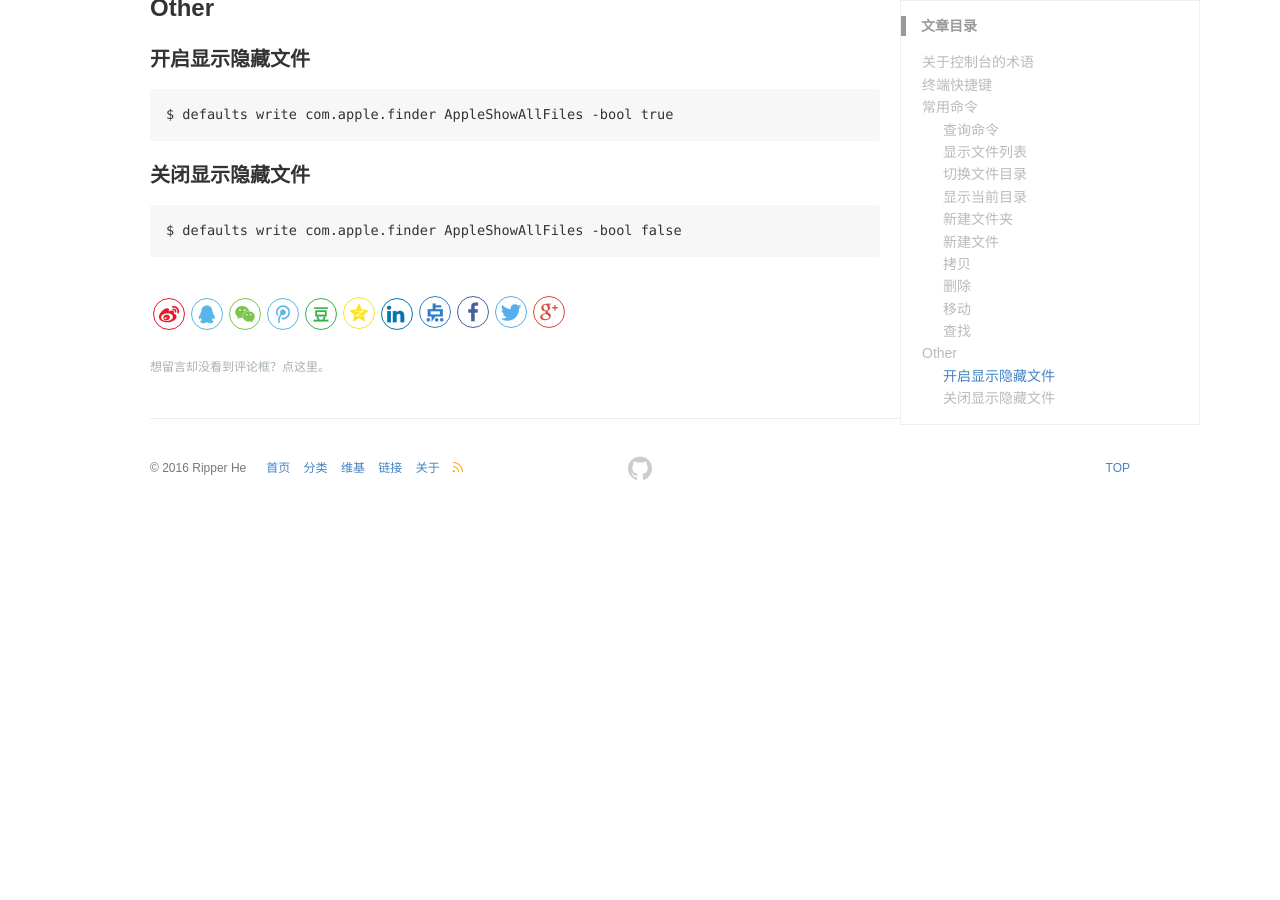
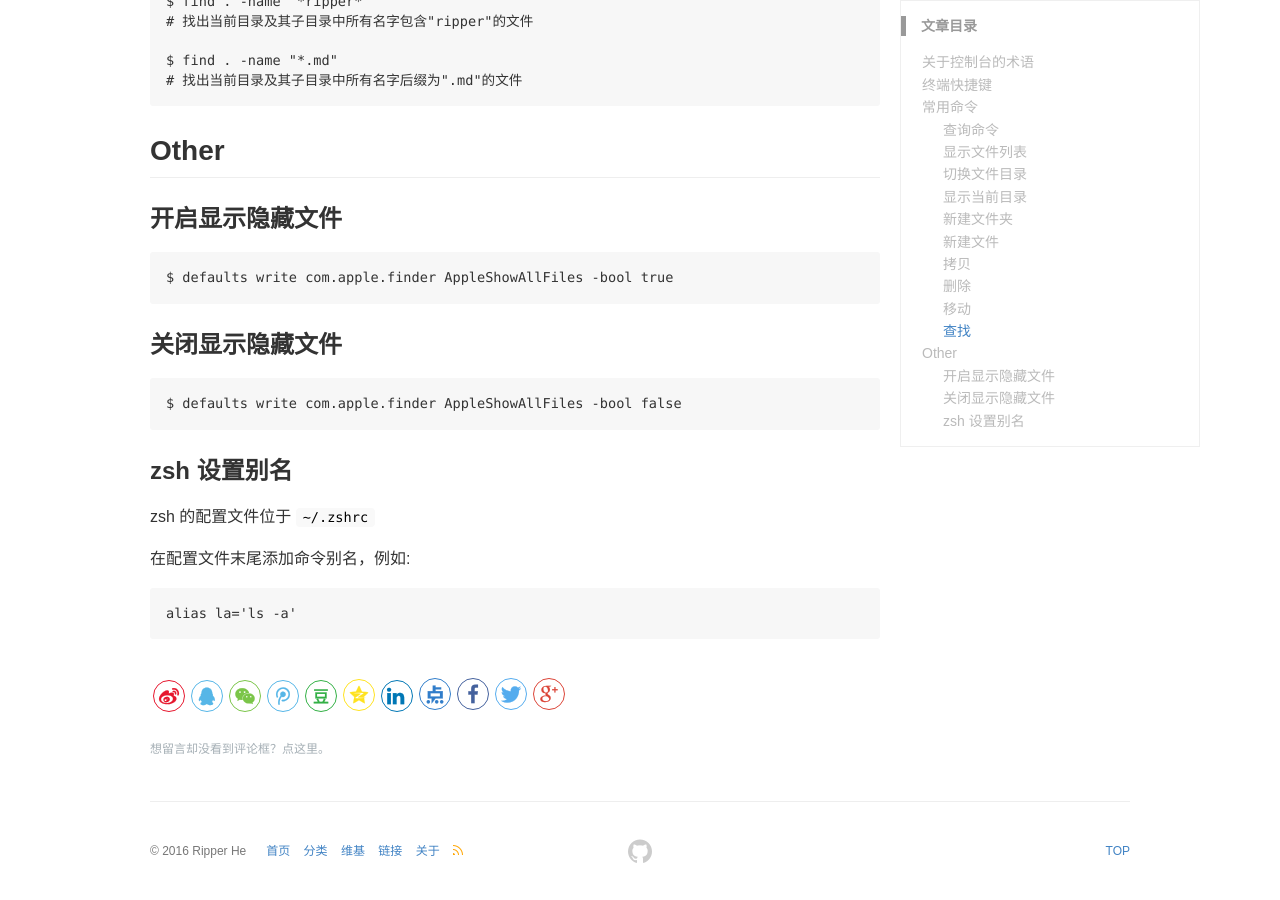
Before and after one commit to ripperhe/ripperhe.github.io, a Jekyll site: the page built from _wiki/Mac-Terminal.md, in a window 1280 px wide and 900 px high, scrolled down 2971 px. Built offline with Jekyll 4.4.1, drawn with Linux system fonts in a browser that asks for light colours; comment, search, counter and statistics services are not loaded; before the commit the page ends 3488 px from its top, so only the background shows below that.

Commit message:
修改man

````diff
--- a/_wiki/Mac-Terminal.md
+++ b/_wiki/Mac-Terminal.md
@@ -6,7 +6,7 @@ description: Mac 终端命令
 keywords: Mac, command, terminal
 ---
 
-### 关于控制台的术语
+## 关于控制台的术语
 
 | 名词 | 词义 |
 | :--- | :--- |
@@ -15,7 +15,7 @@ keywords: Mac, command, terminal
 | Prompt | 提示，这是命令行的开始。它通常提供一些上下文信息，例如你是谁，你在哪里和其他一些有用的信息。它通常显示为一个 美元符号`$`，其后是您将键入命令的地方。 |
 | Terminal | 终端，这是控制台的实际接口，让我们可以键入并执行命令。 |
 
-### 终端快捷键
+## 终端快捷键
 
 | 快捷键 | 功能 |
 | :---  | :--- |
@@ -32,9 +32,9 @@ keywords: Mac, command, terminal
 
 * 备注：其中`option + 左/右`在mac原生终端中可以使用，iTerm中不行
 
-### 常用命令
+## 常用命令
 
-#### 查询命令
+### 查询命令
 
 ```
 $ man 命令名
@@ -47,7 +47,7 @@ $ man -t cal | open -a Preview -f
 # 查询cal命令，并用Preview打开
 ```
 
-####  显示文件列表
+###  显示文件列表
 
 ```
 $ ls 参数 文件目录
@@ -56,7 +56,7 @@ $ ls 参数 文件目录
 * 参数：`-a` 显示所有文件
 * 文件夹：不输入则表示当前文件夹
 
-#### 切换文件目录
+### 切换文件目录
 
 ```
 $ cd 文件目录
@@ -68,25 +68,25 @@ $ cd 文件目录
 	* `~` 到用户目录
 	* `..` 到上一个目录
 
-#### 显示当前目录
+### 显示当前目录
 
 ```
 $ pwd
 ```
 
-#### 新建文件夹
+### 新建文件夹
 
 ```
 $ mkdir 目录名
 ```
 
-#### 新建文件
+### 新建文件
 
 ```
 $ touch 文件名
 ```
 
-#### 拷贝
+### 拷贝
 
 ```
 $ cp 参数 源文件 目标文件
@@ -96,7 +96,7 @@ $ cp 参数 源文件 目标文件
 * 源文件：如果是当前文件夹的文件，直接写文件名，否则要带上整个文件路径
 * 目标文件：如果写的是一个文件夹路径，则会将文件拷贝到那个文件路径；如果最后加了文件名，将会重命名源文件
 
-#### 删除
+### 删除
 
 ```
 $ rm 参数 文件
@@ -104,13 +104,13 @@ $ rm 参数 文件
 
 * 参数：`-rf` 强制删除
 
-#### 移动
+### 移动
 
 ```
 $ mv 源文件 目标文件
 ```
 
-#### 查找
+### 查找
 
 ```
 $ find 文件目录 -name "匹配符"
@@ -179,16 +179,26 @@ printf
 ```
 -->
 
-### Other
+## Other
 
-#### 开启显示隐藏文件
+### 开启显示隐藏文件
 
 ```
 $ defaults write com.apple.finder AppleShowAllFiles -bool true
 ```
 
-#### 关闭显示隐藏文件
+### 关闭显示隐藏文件
 
 ```
 $ defaults write com.apple.finder AppleShowAllFiles -bool false
 ```
+
+### zsh 设置别名
+
+zsh 的配置文件位于 `~/.zshrc`
+
+在配置文件末尾添加命令别名，例如:
+
+```
+alias la='ls -a'
+```
````
Also changed, not shown: _wiki/Vimium.md (+7 -7 lines).
